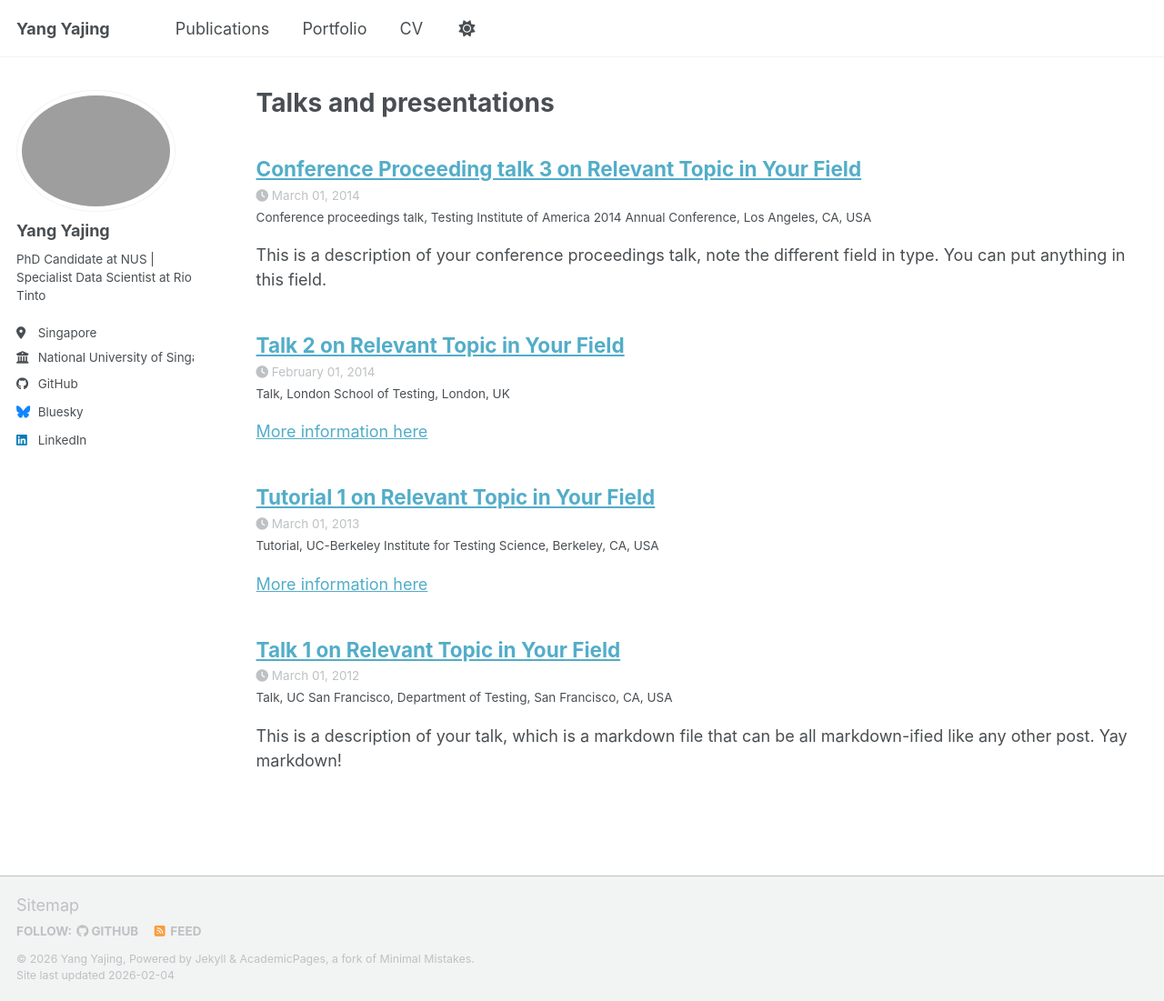
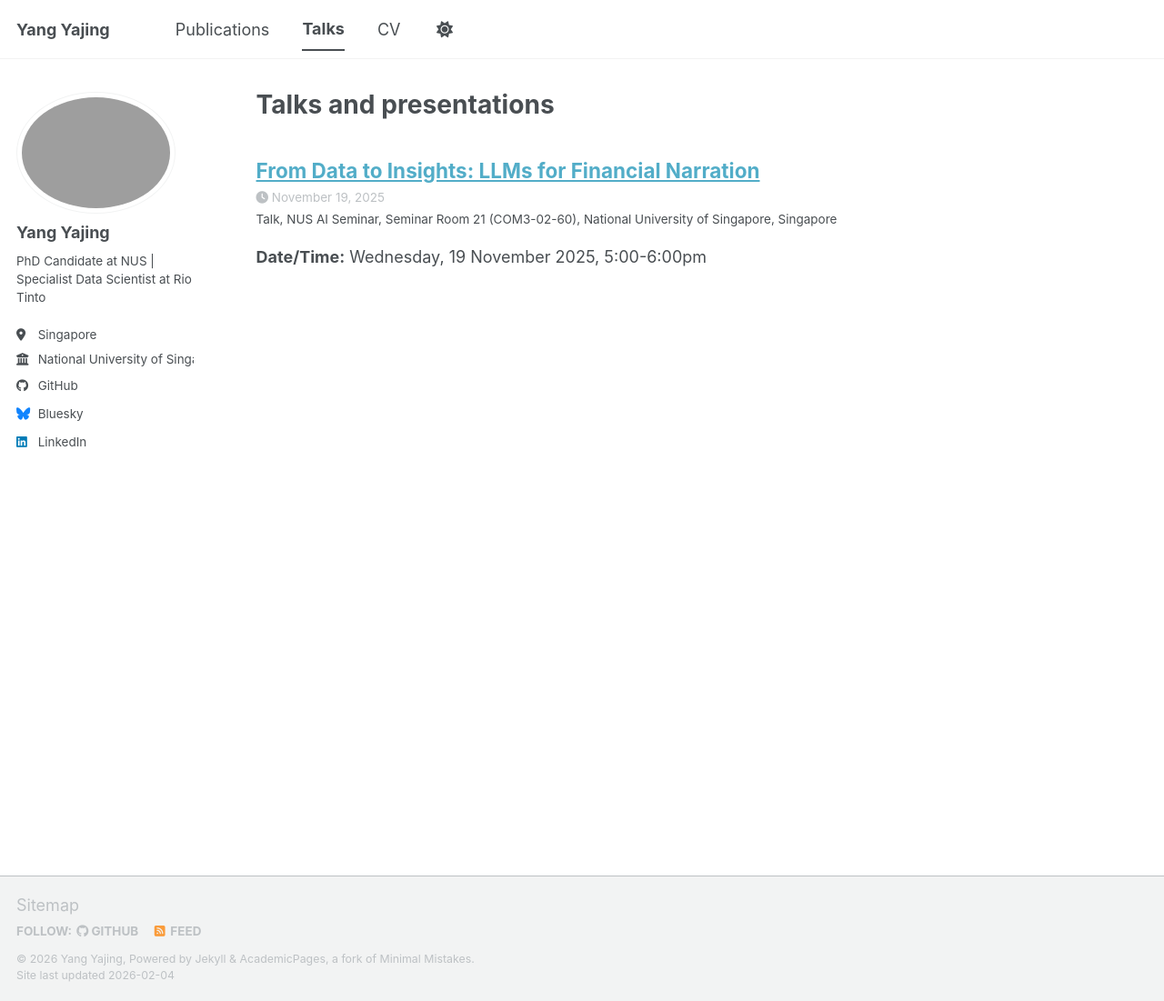
Before and after one commit to yajingyang/yajingyang.github.io, a Jekyll site: the page built from _pages/talks.html, in a window 1280 px wide and 1101 px high. Shown: the whole window at 91% size. Built offline with Jekyll 4.4.1, drawn with Linux system fonts in a browser that asks for light colours; a script bundle is joined from its source files by our own code; library files that are not in the unit come from our copies.

Commit message:
Add NUS AI Seminar talk and remove sample talks

```diff
--- a/_talks/2012-03-01-talk-1.md
+++ /dev/null
@@ -1,11 +0,0 @@
----
-title: "Talk 1 on Relevant Topic in Your Field"
-collection: talks
-type: "Talk"
-permalink: /talks/2012-03-01-talk-1
-venue: "UC San Francisco, Department of Testing"
-date: 2012-03-01
-location: "San Francisco, CA, USA"
----
-
-This is a description of your talk, which is a markdown file that can be all markdown-ified like any other post. Yay markdown!
--- a/_talks/2013-03-01-tutorial-1.md
+++ /dev/null
@@ -1,13 +0,0 @@
----
-title: "Tutorial 1 on Relevant Topic in Your Field"
-collection: talks
-type: "Tutorial"
-permalink: /talks/2013-03-01-tutorial-1
-venue: "UC-Berkeley Institute for Testing Science"
-date: 2013-03-01
-location: "Berkeley, CA, USA"
----
-
-[More information here](http://exampleurl.com)
-
-This is a description of your tutorial, note the different field in type. This is a markdown files that can be all markdown-ified like any other post. Yay markdown!
--- a/_talks/2014-02-01-talk-2.md
+++ /dev/null
@@ -1,13 +0,0 @@
----
-title: "Talk 2 on Relevant Topic in Your Field"
-collection: talks
-type: "Talk"
-permalink: /talks/2014-02-01-talk-2
-venue: "London School of Testing"
-date: 2014-02-01
-location: "London, UK"
----
-
-[More information here](http://example2.com)
-
-This is a description of your talk, which is a markdown files that can be all markdown-ified like any other post. Yay markdown!
--- a/_talks/2014-03-01-talk-3.md
+++ /dev/null
@@ -1,11 +0,0 @@
----
-title: "Conference Proceeding talk 3 on Relevant Topic in Your Field"
-collection: talks
-type: "Conference proceedings talk"
-permalink: /talks/2014-03-01-talk-3
-venue: "Testing Institute of America 2014 Annual Conference"
-date: 2014-03-01
-location: "Los Angeles, CA, USA"
----
-
-This is a description of your conference proceedings talk, note the different field in type. You can put anything in this field.
--- /dev/null
+++ b/_talks/2025-11-19-nus-ai-seminar.md
@@ -0,0 +1,27 @@
+---
+title: "From Data to Insights: LLMs for Financial Narration"
+collection: talks
+type: "Talk"
+permalink: /talks/2025-11-19-nus-ai-seminar
+venue: "NUS AI Seminar, Seminar Room 21 (COM3-02-60)"
+date: 2025-11-19
+location: "National University of Singapore, Singapore"
+---
+
+**Date/Time:** Wednesday, 19 November 2025, 5:00-6:00pm
+
+**Venue:** Seminar Room 21 (COM3-02-60), National University of Singapore
+
+## Abstract
+
+How can we bridge the gap between raw data and actionable insights using language models? This talk examines data narration in financial domains, where converting market data into analytical narratives remains a significant challenge. Yajing will first present DATATALES [1], a financial benchmark revealing that current LLMs fall short in performing the complex analysis required for professional financial reporting. She then introduces KAHAN [2], a novel framework that treats LLMs as financial domain experts, employing knowledge-augmented hierarchical reasoning to generate comprehensive market narratives. Attendees will learn about the unique challenges in financial NLP and discover how systematic knowledge integration and multi-level analysis can unlock LLMs' potential for specialized analytical tasks.
+
+## References
+
+[1] **DATATALES: A Benchmark for Real-World Intelligent Data Narration.** Yajing Yang, Qian Liu, Min-Yen Kan. EMNLP 2024. [https://aclanthology.org/2024.emnlp-main.601/](https://aclanthology.org/2024.emnlp-main.601/)
+
+[2] **KAHAN: Knowledge-Augmented Hierarchical Analysis and Narration for Financial Data Narration.** Yajing Yang, Tony Deng, Min-Yen Kan. EMNLP Findings 2025. [https://aclanthology.org/2025.findings-emnlp.1405/](https://aclanthology.org/2025.findings-emnlp.1405/)
+
+## Bio
+
+Yajing Yang is a PhD candidate under the supervision of Prof. Min-Yen Kan at the School of Computing, National University of Singapore, while working as a senior data scientist at Rio Tinto. Her research centers on data-to-text generation with a particular emphasis on financial NLP applications. She investigates how large language models can be enhanced to perform sophisticated analytical reasoning over structured financial data, incorporating domain expertise and hierarchical thinking to produce narratives that support investment decision-making. Her work addresses both theoretical challenges in financial text generation and practical deployment considerations for industry applications.
```
Also changed, not shown: _data/navigation.yml (+5 -2 lines).
